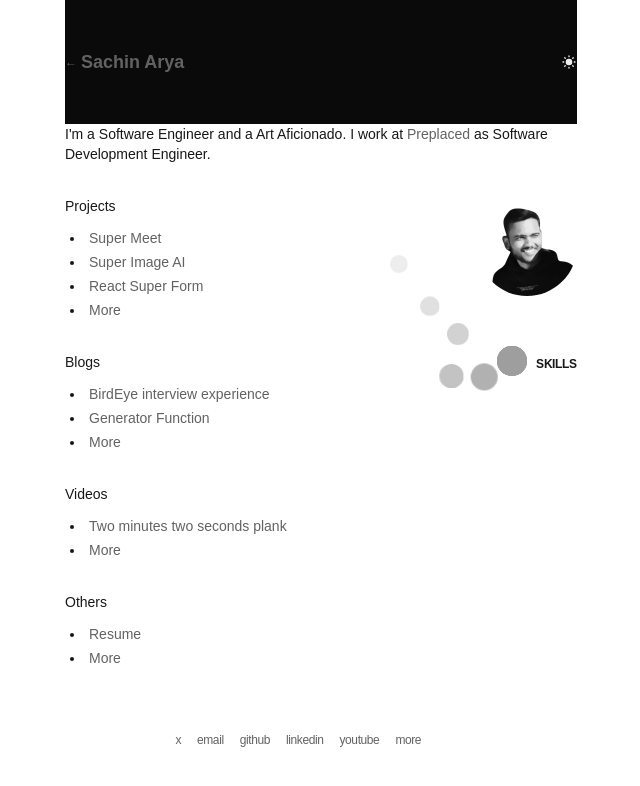
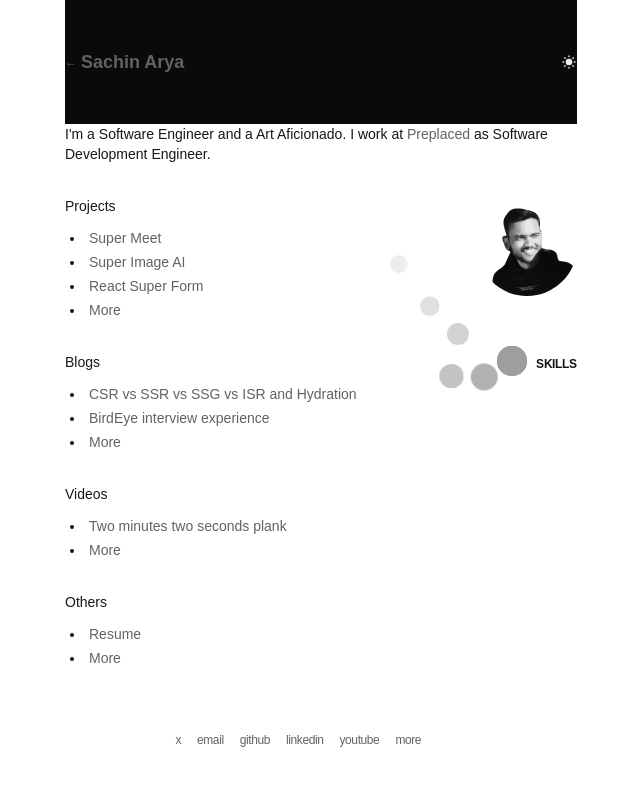
Before and after one commit to joinsachinarya/joinsachinarya.github.io, a website: page index.html in a window 1280 px wide. Shown: the whole page, without its empty margins (319-959 px from the left). Drawn offline with nearby package versions, Linux system fonts and the light colour scheme; grey boxes are pictures that could not be loaded.

Commit message:
add csr, ssr,ssg, isr blog

```diff
--- a/index.html
+++ b/index.html
@@ -57,13 +57,14 @@
           </h2>
           <ul class="list-disc pl-5 space-y-1">
             <li class="pl-1 text-sm">
+              <a href="https://medium.com/@joinsachinarya/csr-vs-ssr-vs-ssg-vs-isr-and-hydration-explained-1664fddfcca4"
+                target="_blank" class="text-gray-500 hover:text-[#ededed] hover:underline">CSR vs SSR vs SSG vs
+                ISR and Hydration</a>
+            </li>
+            <li class="pl-1 text-sm">
               <a href="https://medium.com/@joinsachinarya/birdeye-software-engineer-frontend-interview-experience-d52e8d00499f"
                 target="_blank" class="text-gray-500 hover:text-[#ededed] hover:underline">BirdEye interview
                 experience</a>
-            </li>
-            <li class="pl-1 text-sm">
-              <a href="https://medium.com/@joinsachinarya/generator-functions-in-javascript-do-we-really-need-them-c49cc4783d3b"
-                target="_blank" class="text-gray-500 hover:text-[#ededed] hover:underline">Generator Function</a>
             </li>
             <li class="pl-1 text-sm">
               <a href="blogs.html" class="text-gray-500 hover:text-[#ededed] hover:underline">More</a>
@@ -103,8 +104,9 @@
           </h2>
           <h2 class="flex items-center justify-end">
             <div class="skill-animation-container absolute right-[50px] relative top-[56px] md:top-[50px]">
-              <img src="https://www.citypng.com/public/uploads/preview/download-html5-round-logo-icon-png-701751694771801xidtztxanv.png" alt="HTML5"
-                class="skill-logo">
+              <img
+                src="https://www.citypng.com/public/uploads/preview/download-html5-round-logo-icon-png-701751694771801xidtztxanv.png"
+                alt="HTML5" class="skill-logo">
               <img src="https://cdn.pixabay.com/photo/2017/08/05/11/16/logo-2582747_1280.png" alt="CSS3"
                 class="skill-logo">
               <img src="https://cdn.jsdelivr.net/gh/devicons/devicon/icons/javascript/javascript-original.svg"
```
Also changed, not shown: blogs.html (+6 -0 lines).
